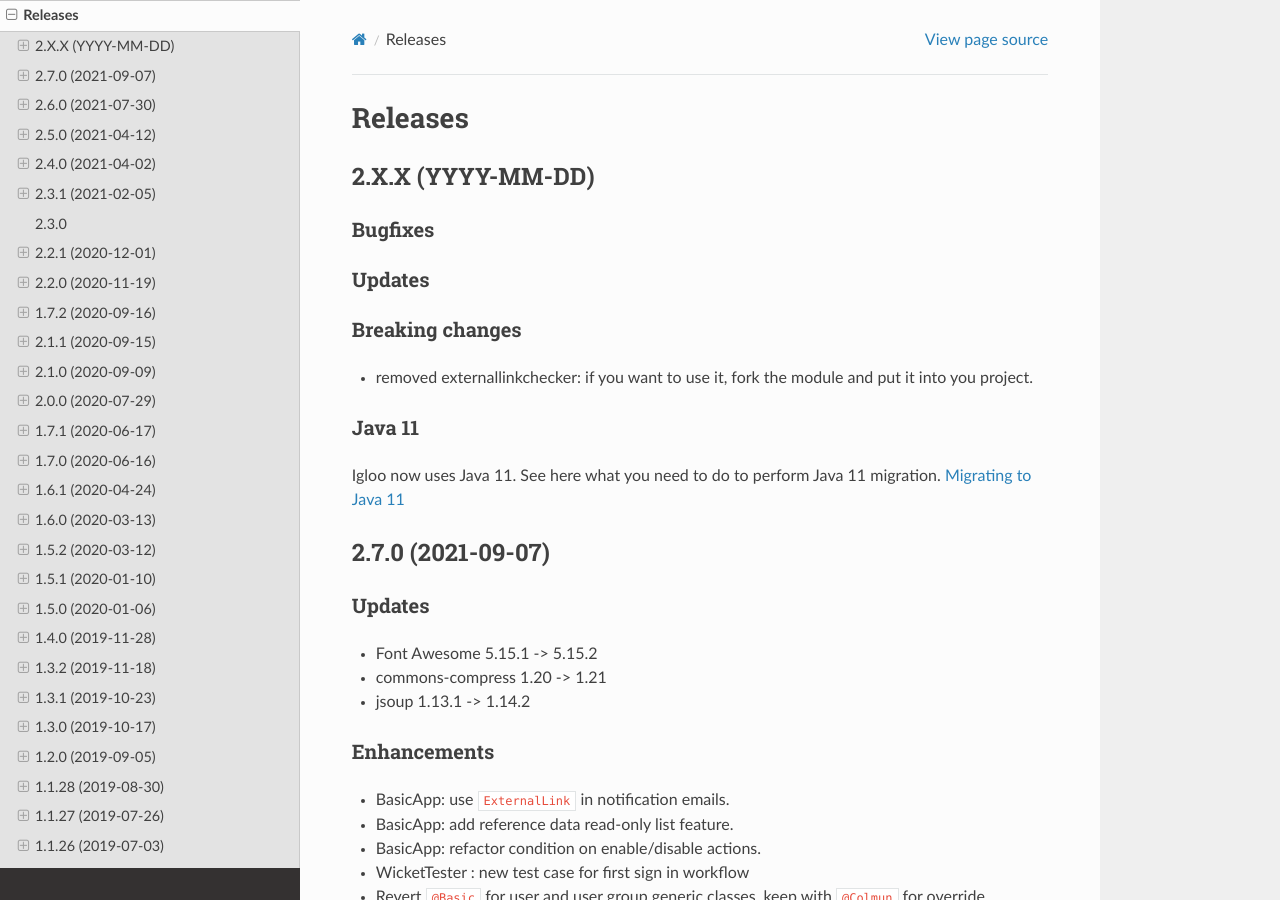
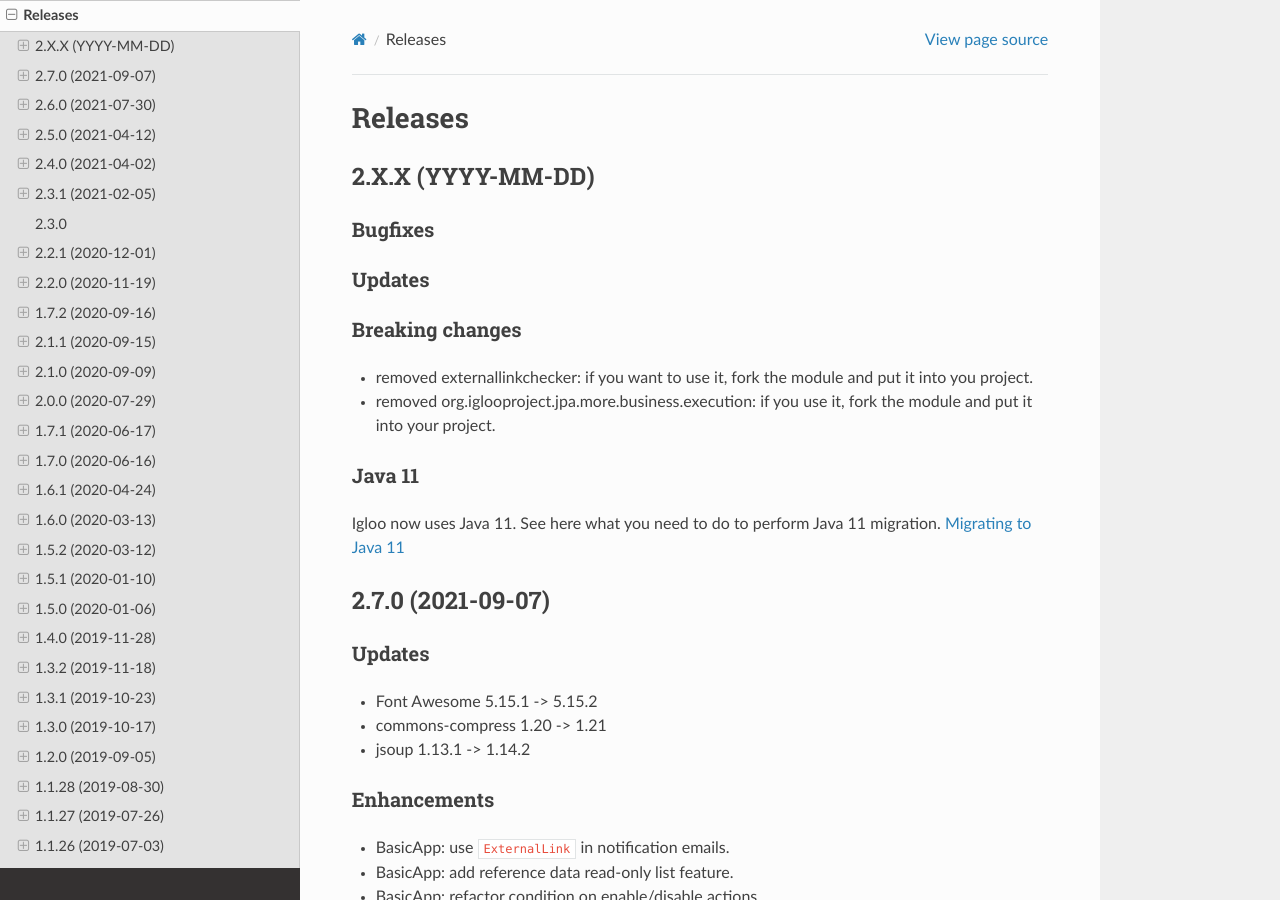
Before and after one commit to igloo-project/igloo-doc, a Sphinx documentation site: the page built from source/release-notes/releases.rst, in a window 1280 px wide and 900 px high. Built offline with Sphinx 7.4.7 and the Read the Docs theme 2.0.0, drawn with Linux system fonts in a browser that asks for light colours.

Commit message:
next release: drop execution package

```diff
--- a/source/release-notes/releases.rst
+++ b/source/release-notes/releases.rst
@@ -18,6 +18,8 @@ Breaking changes
 
 * removed externallinkchecker: if you want to use it, fork the module and
   put it into you project.
+* removed org.iglooproject.jpa.more.business.execution: if you use it, fork
+  the module and put it into your project.
 
 Java 11
 *******
```
